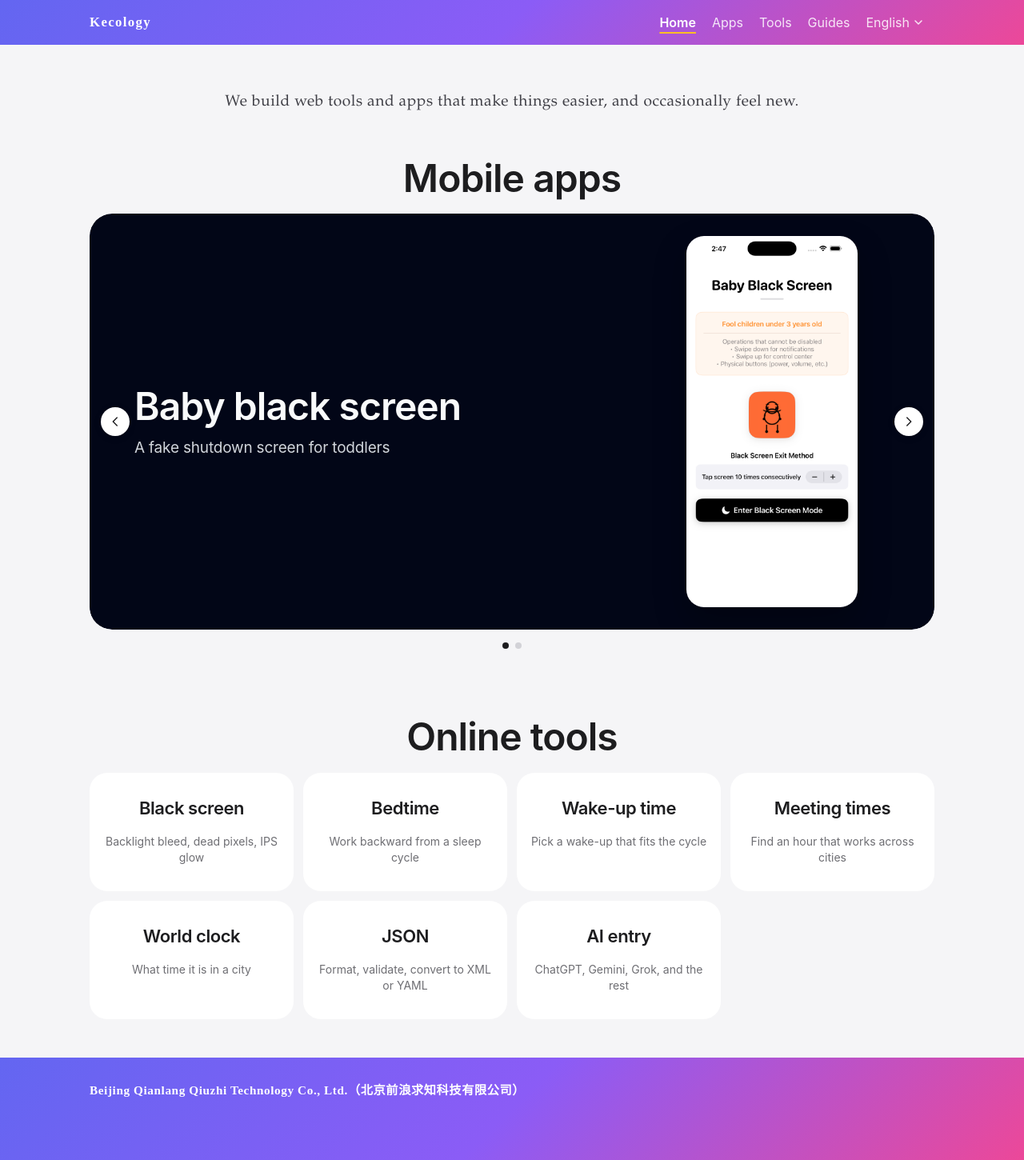
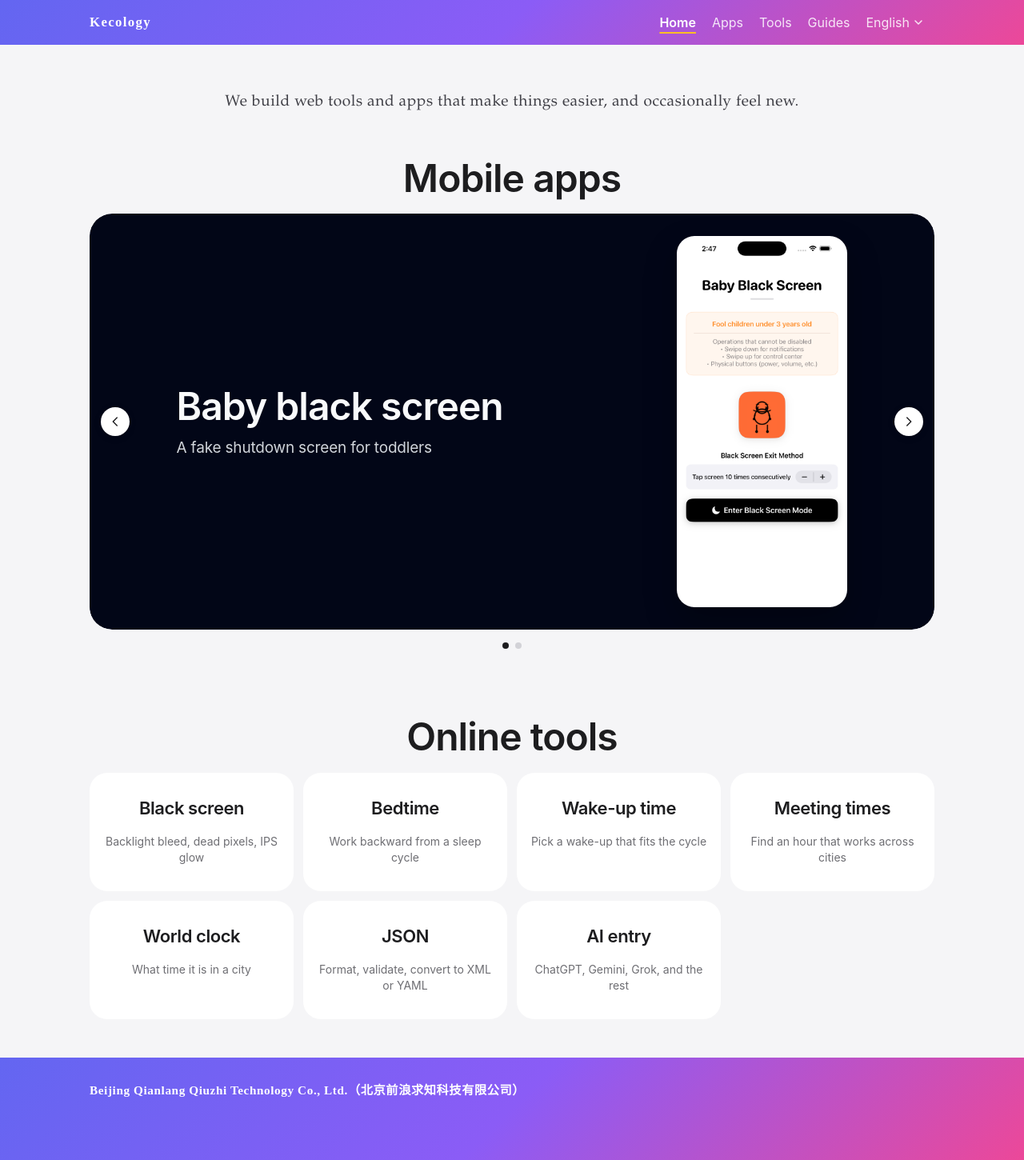
Before and after one commit to lijiaocn/kecology.com, a Jekyll site: the page built from index.markdown, in a window 1280 px wide. Shown: the whole page at 80% size. Built offline with Jekyll 4.4.1, drawn with Linux system fonts in a browser that asks for light colours.

Commit message:
让首页应用轮播的文案和截图按 space-around 分配水平空间。
Co-authored-by: Cursor <cursoragent@cursor.com>

```diff
--- a/assets/css/home.css
+++ b/assets/css/home.css
@@ -88,14 +88,20 @@ h1.ap-vision {
 .ap-duo a {
   --ap-slide-h: 520px;
   --ap-slide-pad-y: 28px;
-  display: grid;
-  grid-template-columns: minmax(0, 1fr) auto;
+  display: flex;
+  flex-direction: row;
   align-items: center;
-  justify-content: space-between;
-  gap: 28px;
+  justify-content: space-around;
   height: var(--ap-slide-h);
-  padding: var(--ap-slide-pad-y) 96px var(--ap-slide-pad-y) 56px;
+  padding: var(--ap-slide-pad-y) 0;
   border-radius: 28px;
+  text-align: left;
+}
+
+.ap-copy {
+  flex: 0 1 auto;
+  min-width: 0;
+  max-width: 28rem;
   text-align: left;
 }
 
@@ -117,6 +123,7 @@ h1.ap-vision {
 }
 
 .ap-shot {
+  flex: 0 0 auto;
   height: calc(var(--ap-slide-h) - var(--ap-slide-pad-y) * 2);
   width: auto;
   max-width: none;
@@ -272,11 +279,16 @@ h1.ap-vision {
   .ap-duo a {
     --ap-slide-h: auto;
     --ap-slide-pad-y: 24px;
-    grid-template-columns: 1fr;
-    justify-items: center;
+    flex-direction: column;
+    justify-content: center;
     text-align: center;
     height: auto;
     padding: 24px 28px 28px;
+  }
+
+  .ap-copy {
+    max-width: 28rem;
+    text-align: center;
   }
 
   .ap-shot {
```
